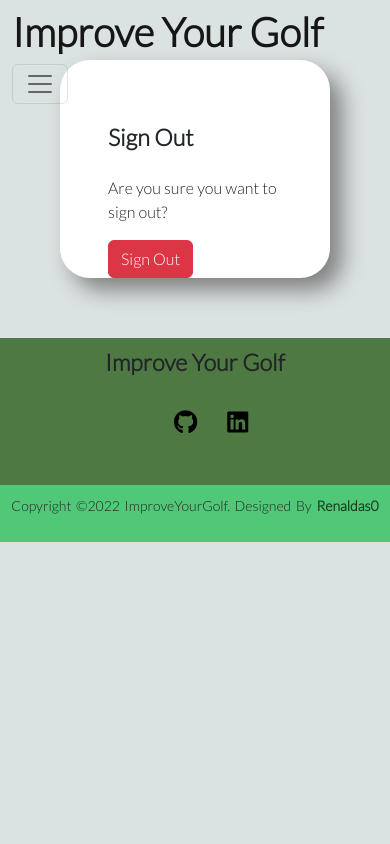
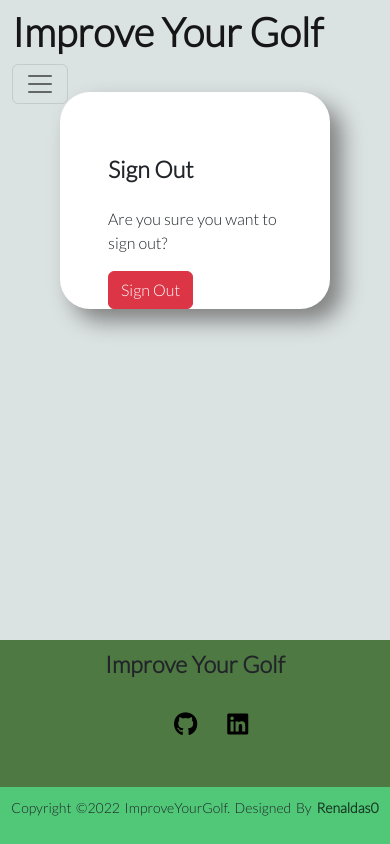
Before and after one commit to Renaldas0/ImproveYourGolf, a Django app: page /accounts/logout/ in a window 390 px wide. Run offline with Django 3.2, Linux system fonts and the light colour scheme; a user stored in the database is signed in; parts of the project's set-up code (start-up, migrations or seed data) failed here and were passed over; some libraries are stand-ins or nearby versions.

Commit message:
update requirements.txt

```diff
--- a/django_golf/settings.py
+++ b/django_golf/settings.py
@@ -188,10 +188,6 @@ STATICFILES_STORAGE = 'cloudinary_storage.storage.StaticHashedCloudinaryStorage'
 STATICFILES_DIRS = [os.path.join(BASE_DIR, 'static')]
 STATIC_ROOT = os.path.join(BASE_DIR, 'staticfiles')
 
-MEDIA_URL = '/media/'
-MEDIA_ROOT = os.path.join(BASE_DIR, "media")
-DEFAULT_FILE_STORAGE = 'cloudinary_storage.storage.MediaCloudinaryStorage'
-
 CLOUDINARY_STORAGE = {
     'CLOUD_NAME': 'dtnyidrb5',
     'API_KEY': '752999329292861'
--- a/golf/models.py
+++ b/golf/models.py
@@ -1,5 +1,6 @@
 from django.db import models
 from django import forms
+import datetime
 from django.core.validators import MinValueValidator, MaxValueValidator
 
 
--- a/requirements.txt
+++ b/requirements.txt
@@ -1,5 +1,5 @@
 asgiref==3.5.2
-backports.zoneinfo==0.2.1
+backports.zoneinfo==0.2.1;python_version<"3.9"
 cloudinary==1.30.0
 crispy-bootstrap5==0.7
 dj-booking==1.6.2
--- /dev/null
+++ b/static/css/login-style.css
@@ -0,0 +1,9 @@
+body {
+    min-height: 100vh;
+    display: flex;
+    flex-direction: column;
+}
+
+footer {
+    margin-top: auto;
+}
--- a/static/css/style.css
+++ b/static/css/style.css
@@ -336,6 +336,10 @@ footer {
     .about-text {
         top: 20%;
     }
+
+    .login-row {
+        margin-top: 20%;
+    }
 }
 
 @media screen and (max-width:695px) {
@@ -364,6 +368,10 @@ footer {
     .class-col {
         width: 70vw;
     }
+
+    .login-row {
+        margin-top: 25%;
+    }
 }
 
 @media screen and (max-width:635px) {
--- a/static/js/script.js
+++ b/static/js/script.js
@@ -9,11 +9,13 @@ window.addEventListener('scroll', () => {
     }
 })
 
+
 function datePicker() {
     $("#id_requested_date").datepicker({
         dateFormat: 'dd/mm/yy'
     });
 }
+
 
 // Prevents dates in the past from being submitted on the booking form
 function checkDate() {
--- a/templates/account/login.html
+++ b/templates/account/login.html
@@ -8,6 +8,12 @@
 {% block head_title %}{% trans "Sign In" %}{% endblock %}
 
 {% block content %}
+
+<!-- CSS to target footer on smaller devices -->
+
+<head>
+  <link rel="stylesheet" href="{% static 'css/login-style.css' %}" type="text/css">
+</head>
 <section class="Form my-4 mx-5">
   <div class="container">
     <div class="row login-row g-0">
--- a/templates/account/logout.html
+++ b/templates/account/logout.html
@@ -6,6 +6,12 @@
 {% load account socialaccount %}
 
 {% block content %}
+
+<!-- CSS to target footer on smaller devices -->
+
+<head>
+  <link rel="stylesheet" href="{% static 'css/login-style.css' %}" type="text/css">
+</head>
 <section class="Form my-4 mx-5">
   <div class="container">
     <div class="row login-row g-0">
--- a/templates/account/signup.html
+++ b/templates/account/signup.html
@@ -7,6 +7,11 @@
 {% block head_title %}{% trans "Signup" %}{% endblock %}
 
 {% block content %}
+<!-- CSS to target footer on smaller devices -->
+
+<head>
+  <link rel="stylesheet" href="{% static 'css/login-style.css' %}" type="text/css">
+</head>
 <section class="Form my-4 mx-5">
   <div class="container">
     <div class="row login-row g-0">
--- a/templates/index.html
+++ b/templates/index.html
@@ -30,8 +30,9 @@
   <link rel="stylesheet" href="{% static 'css/style.css' %}" type="text/css">
   <base href="{% static '/' %}">
   <!-- JQuery for datepicker -->
-  <script src="https://code.jquery.com/jquery-1.8.2.js"></script>
-  <script src="https://code.jquery.com/ui/1.9.0/jquery-ui.js"></script>
+  <script src="https://code.jquery.com/jquery-3.6.0.js"></script>
+  <script src="https://code.jquery.com/ui/1.13.2/jquery-ui.js"></script>
+  <link rel="stylesheet" href="//code.jquery.com/ui/1.13.2/themes/base/jquery-ui.css">
 
   <title>Improve Your Golf</title>
 </head>
```
